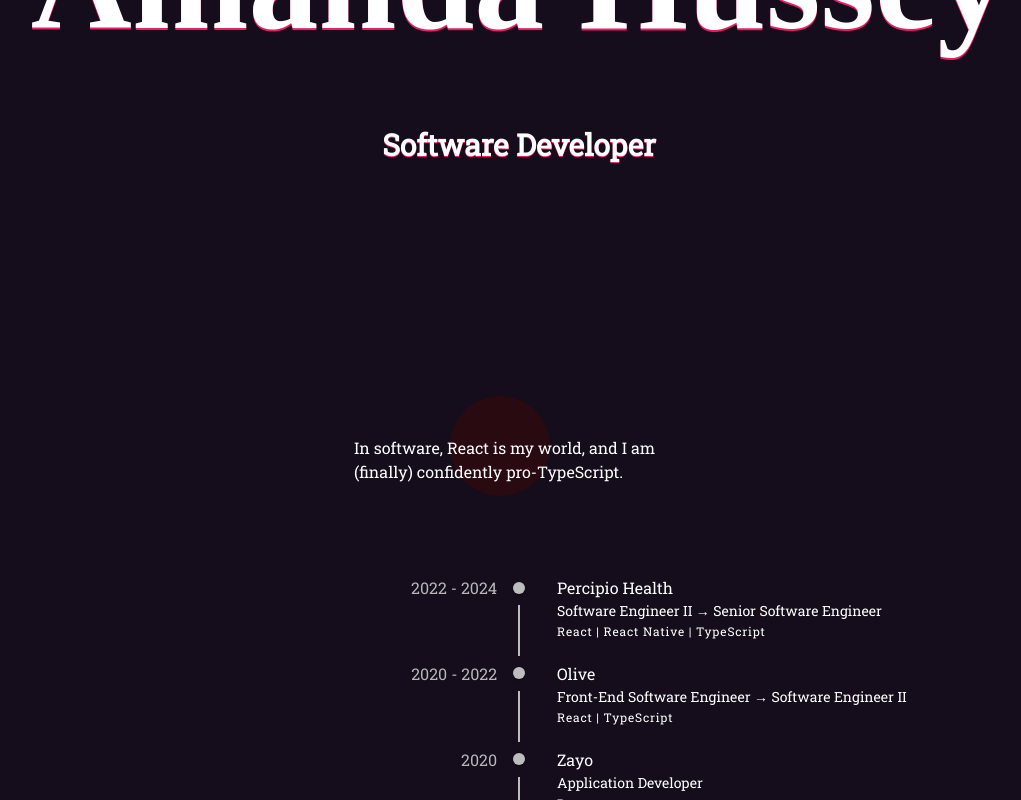
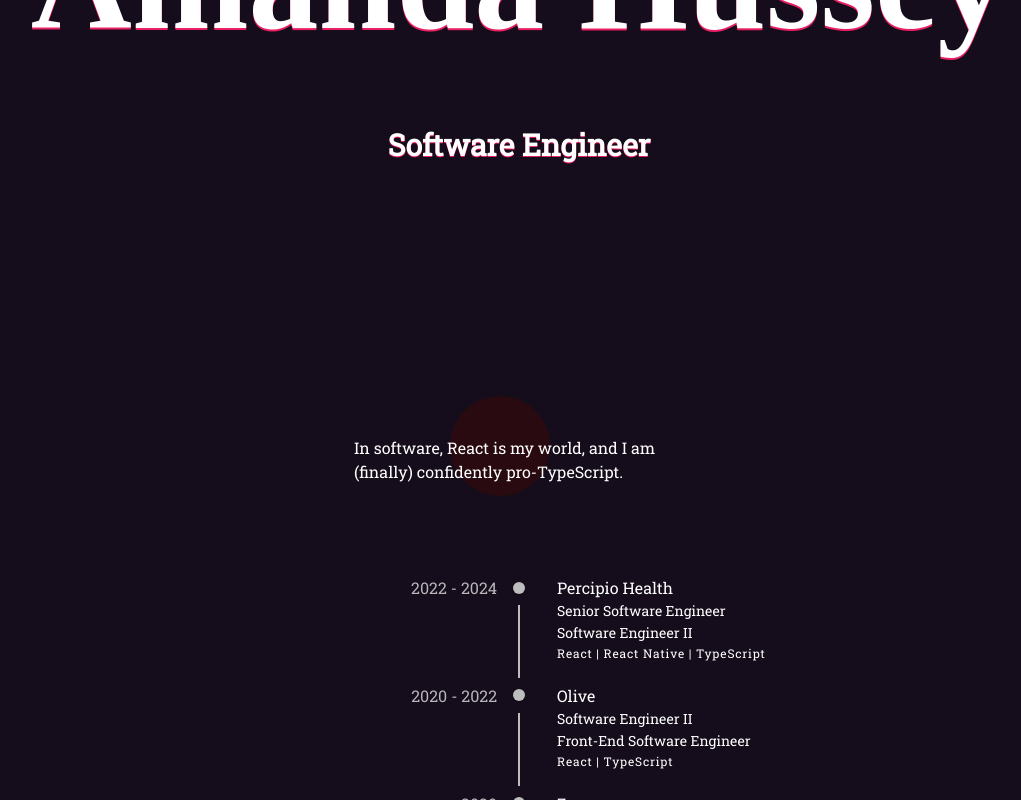
Before and after one commit to amandahussey/amandahussey.com, a React (Vite) app: page / in a window 1280 px wide. Shown: the part 380-1180 px from the top of the page, without its empty margins (121-1142 px from the left). Built offline with nearby package versions, Linux system fonts and the light colour scheme; a web font is replaced by a local one.

Commit message:
line per title + developer --> engineer

```diff
--- a/src/components/Landing/Landing.tsx
+++ b/src/components/Landing/Landing.tsx
@@ -14,7 +14,7 @@ const Landing = ({ navIsFixed }: { navIsFixed: boolean }) => {
           id="landing__text-container__software-dev"
           className={navIsFixed ? "hide-title" : ""}
         >
-          Software Developer
+          Software Engineer
         </h2>
       </div>
     </div>
--- a/src/components/Resume/Resume.tsx
+++ b/src/components/Resume/Resume.tsx
@@ -27,13 +27,19 @@ const TimelineSection = ({
   line3,
 }: {
   line1: string;
-  line2?: string;
+  line2?: string | string[];
   line3?: string;
 }) => {
   return (
     <Stack>
-      <Typography variant="body1">{line1}</Typography>
-      {line2 && <Typography variant="subtitle2">{line2}</Typography>}
+      <Typography>{line1}</Typography>
+      {line2 ? (
+        Array.isArray(line2) ? (
+          line2.map((l) => <Typography variant="subtitle2">{l}</Typography>)
+        ) : (
+          <Typography variant="subtitle2">{line2}</Typography>
+        )
+      ) : null}
       {line3 && (
         <Typography variant="caption" letterSpacing={0.8}>
           {line3}
@@ -108,7 +114,7 @@ const Resume = () => {
               <AccordionSummary>
                 <TimelineSection
                   line1="Percipio Health"
-                  line2="Software Engineer II &rarr; Senior Software Engineer"
+                  line2={["Senior Software Engineer", "Software Engineer II"]}
                   line3="React | React Native | TypeScript"
                 />
               </AccordionSummary>
@@ -143,8 +149,10 @@ const Resume = () => {
               <AccordionSummary>
                 <TimelineSection
                   line1="Olive"
-                  line2="Front-End Software Engineer &rarr; Software
-                      Engineer II"
+                  line2={[
+                    "Software Engineer II",
+                    "Front-End Software Engineer",
+                  ]}
                   line3="React | TypeScript"
                 />
               </AccordionSummary>
```
